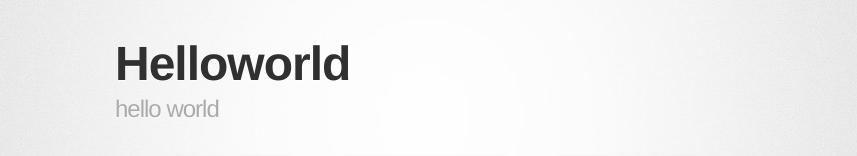
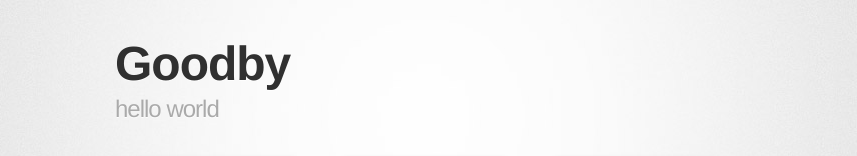
Before and after one commit to LOGECT/helloworld, a plain HTML site: page index.html in a window 1280 px wide. Shown: the top 156 px of the page, without its empty margins (215-1072 px from the left). Drawn offline with Linux system fonts and the light colour scheme; a web font is replaced by a local one.

Commit message:
Update index.html

```diff
--- a/index.html
+++ b/index.html
@@ -18,7 +18,7 @@
       <div class="inner">
 
         <header>
-          <h1>Helloworld</h1>
+          <h1>Goodby</h1>
           <h2>hello world</h2>
         </header>
 
```
